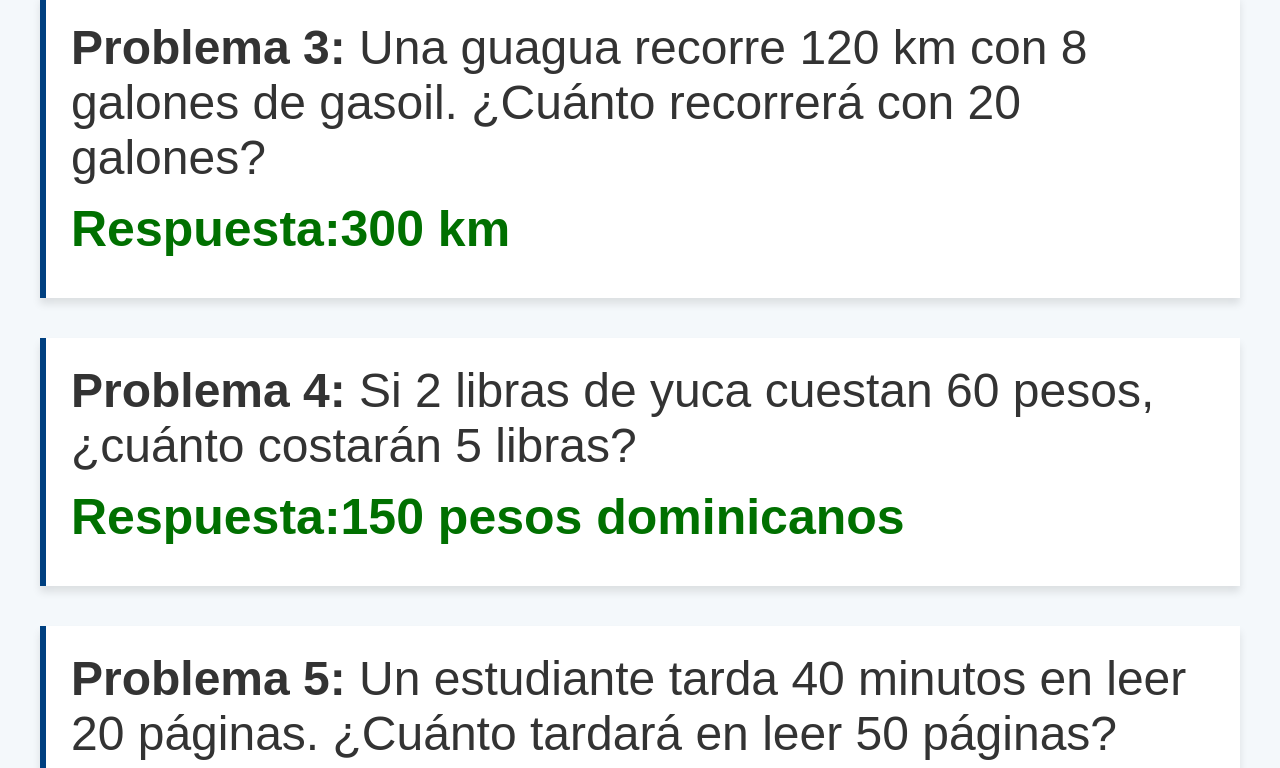
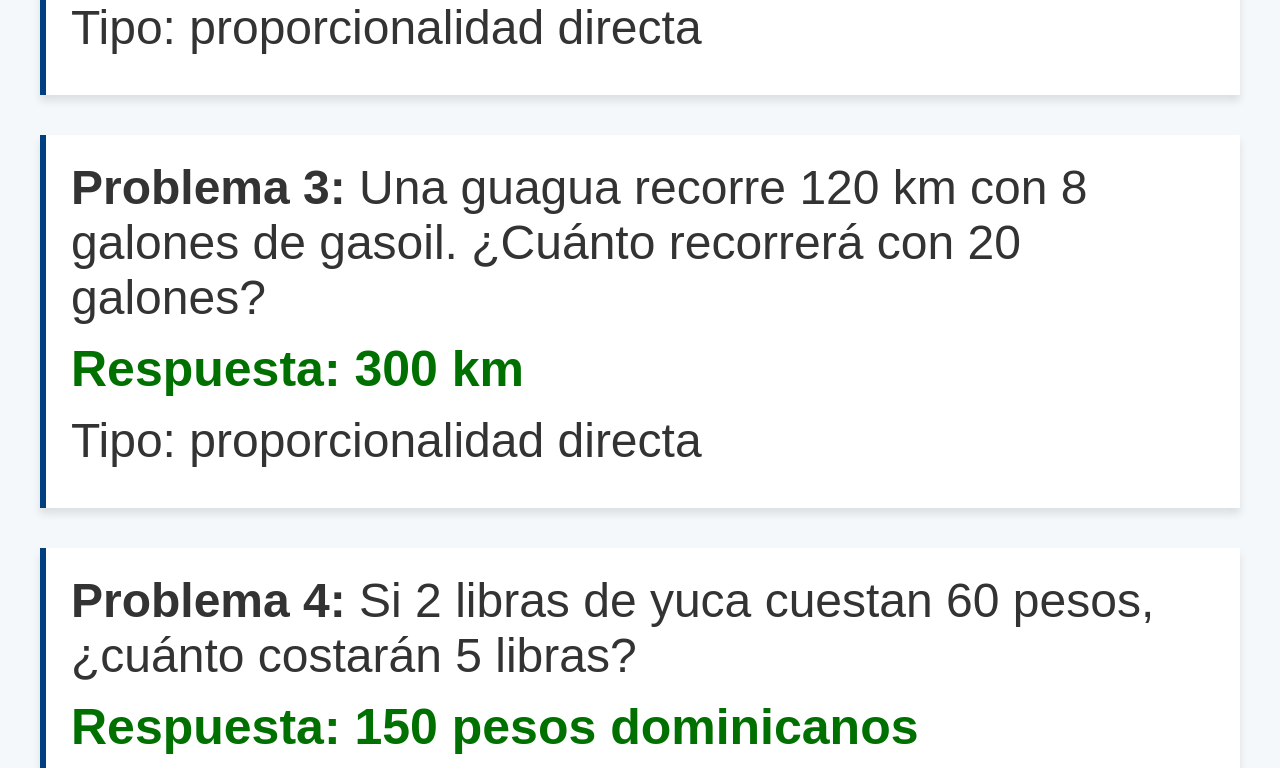
Before and after one commit to ingluisnolasco/primero, a plain HTML site: page problemas.html in a window 1280 px wide. Shown: the part 770-1538 px from the top of the page. Drawn offline with Linux system fonts and the light colour scheme.

Commit message:
Update problemas.html

```diff
--- a/problemas.html
+++ b/problemas.html
@@ -85,195 +85,58 @@
     </footer>
 
     <script>
-
 const problemas = [
-            { "problema": "Si 3 plátanos cuestan 15 pesos dominicanos, ¿cuánto costarán 10 plátanos?", "respuesta": "50 pesos dominicanos" },
-            { "problema": "Si 5 litros de gasolina cuestan 550 pesos dominicanos, ¿cuánto costarán 12 litros?", "respuesta": "1320 pesos dominicanos" },
-            { "problema": "Una guagua recorre 120 km con 8 galones de gasoil. ¿Cuánto recorrerá con 20 galones?", "respuesta": "300 km" },
-            { "problema": "Si 2 libras de yuca cuestan 60 pesos, ¿cuánto costarán 5 libras?", "respuesta": "150 pesos dominicanos" },
-            { "problema": "Un estudiante tarda 40 minutos en leer 20 páginas. ¿Cuánto tardará en leer 50 páginas?", "respuesta": "100 minutos" },
-            { "problema": "Una empleada doméstica gana 1,200 pesos por 2 días de trabajo. ¿Cuánto ganará por 5 días?", "respuesta": "3000 pesos dominicanos" },
-            { "problema": "Si 4 botellas de agua de 5 galones cuestan 400 pesos, ¿cuánto costarán 9 botellas?", "respuesta": "900 pesos dominicanos" },
-            { "problema": "Un colmado vende 3 libras de arroz por 90 pesos. ¿Cuánto costarán 10 libras?", "respuesta": "300 pesos dominicanos" },
-            { "problema": "Si una guagua tarda 2 horas en recorrer 80 km, ¿cuánto tardará en recorrer 200 km?", "respuesta": "5 horas" },
-            { "problema": "Un vendedor ambulante gana 750 pesos vendiendo 15 empanadas. ¿Cuánto ganará vendiendo 40 empanadas?", "respuesta": "2000 pesos dominicanos" },
-            { "problema": "Una empresa de Santiago produce 100 cajas de cigarros en 4 horas. ¿Cuántas producirá en 10 horas?", "respuesta": "250 cajas" },
-            { "problema": "Un agricultor cultiva 30 tareas de tierra en 6 días. ¿Cuántas cultivará en 10 días?", "respuesta": "50 tareas" },
-            { "problema": "Si 6 huevos cuestan 60 pesos, ¿cuánto costarán 18 huevos?", "respuesta": "180 pesos dominicanos" },
-            { "problema": "Una persona consume 4 botellitas de agua al día. ¿Cuántas necesitará para 15 días?", "respuesta": "60 botellitas" },
-            { "problema": "Un estudiante de Baní recorre 15 km en 45 minutos en bicicleta. ¿Cuánto recorrerá en 2 horas?", "respuesta": "40 km" },
-            { "problema": "Un taxista cobra 250 pesos por 5 kilómetros. ¿Cuánto cobrará por 12 kilómetros?", "respuesta": "600 pesos dominicanos" },
-            { "problema": "Una planta de energía solar genera 150 kWh en 5 días. ¿Cuánta energía generará en 12 días?", "respuesta": "360 kWh" },
-            { "problema": "Si un saco de cemento cuesta 580 pesos y alcanza para 4 m², ¿cuánto costarán 10 m²?", "respuesta": "1450 pesos dominicanos" },
-            { "problema": "Una persona paga 900 pesos de luz por consumir 120 kWh. ¿Cuánto pagará si consume 200 kWh?", "respuesta": "1500 pesos dominicanos" },
-            { "problema": "Si 2 libras de carne cuestan 300 pesos, ¿cuánto costarán 7 libras?", "respuesta": "1050 pesos dominicanos" },
-            {
-                "problema": "Si 3 trabajadores pueden construir una casa en 12 días, ¿en cuántos días podrán construirla 6 trabajadores?",
-                "respuesta": "6 días"
-            },
-            {
-                "problema": "Si un camión puede transportar 10 toneladas de carga en 5 horas, ¿cuánto tiempo tardará en transportar 30 toneladas?",
-                "respuesta": "15 horas"
-            },
-            {
-                "problema": "Si 5 personas pueden pintar una casa en 8 horas, ¿cuántas horas tardarán 20 personas en pintarla?",
-                "respuesta": "2 horas"
-            },
-            {
-                "problema": "Si 4 impresoras pueden imprimir 500 hojas en 10 minutos, ¿cuánto tardarán 8 impresoras en imprimir 500 hojas?",
-                "respuesta": "5 minutos"
-            },
-            {
-                "problema": "Si un agricultor siembra 100 metros cuadrados de arroz en 20 días, ¿cuánto tardará en sembrar 500 metros cuadrados?",
-                "respuesta": "100 días"
-            },
-            {
-                "problema": "Si 6 trabajadores construyen un muro en 15 días, ¿cuántos días tardarán 3 trabajadores en construir el mismo muro?",
-                "respuesta": "30 días"
-            },
-            {
-                "problema": "Si 3 máquinas producen 600 botellas por hora, ¿cuántas máquinas se necesitarán para producir 1800 botellas por hora?",
-                "respuesta": "9 máquinas"
-            },
-            {
-                "problema": "Si 2 cisternas llenan una piscina en 10 horas, ¿cuántas horas tardarán 4 cisternas en llenarla?",
-                "respuesta": "5 horas"
-            },
-            {
-                "problema": "Si un agricultor cosecha 120 kilos de tomate en 8 horas, ¿cuánto tiempo tardará en cosechar 240 kilos de tomate?",
-                "respuesta": "16 horas"
-            },
-            {
-                "problema": "Si una máquina produce 200 piezas por hora, ¿cuántas horas necesitarán 5 máquinas para producir 2000 piezas?",
-                "respuesta": "2 horas"
-            },
-            {
-                "problema": "Si 3 trabajadores pueden cultivar 60 tareas de tierra en 9 días, ¿en cuántos días podrán cultivar 180 tareas de tierra 6 trabajadores?",
-                "respuesta": "9 días"
-            },
-            {
-                "problema": "Si 7 personas pueden limpiar un parque en 14 horas, ¿cuántas personas necesitarán para limpiar el parque en 7 horas?",
-                "respuesta": "14 personas"
-            },
-            {
-                "problema": "Si un motor puede bombear 200 litros de agua en 10 minutos, ¿cuánto tiempo tardará en bombear 600 litros de agua?",
-                "respuesta": "30 minutos"
-            },
-            {
-                "problema": "Si un barco recorre 100 kilómetros en 5 horas, ¿cuánto tiempo tardará en recorrer 400 kilómetros?",
-                "respuesta": "20 horas"
-            },
-            {
-                "problema": "Si 4 carpinteros terminan de construir una mesa en 16 horas, ¿cuántos carpinteros necesitarían para construirla en 4 horas?",
-                "respuesta": "16 carpinteros"
-            },
-            {
-                "problema": "Si 3 personas siembran 150 plantas en 6 horas, ¿cuántas horas necesitarán 6 personas para sembrar 450 plantas?",
-                "respuesta": "6 horas"
-            },
-            {
-                "problema": "Si 5 vacas producen 50 litros de leche en 4 horas, ¿cuántas vacas se necesitan para producir 100 litros en 8 horas?",
-                "respuesta": "10 vacas"
-            },
-            {
-                "problema": "Si 2 carpinteros tardan 12 días en hacer 2 muebles, ¿cuántos días tardarán 4 carpinteros en hacer 4 muebles?",
-                "respuesta": "6 días"
-            },
-            {
-                "problema": "Si un motor puede bombear 400 litros de agua en 10 minutos, ¿cuántos litros de agua podrá bombear en 30 minutos?",
-                "respuesta": "1200 litros"
-            },
-            {
-                "problema": "Si una máquina produce 600 piezas en 8 horas, ¿cuántas horas necesitarán 3 máquinas para producir 1800 piezas?",
-                "respuesta": "4 horas"
-            },
-            {
-                "problema": "Si 3 trabajadores construyen una bodega en 15 días, ¿en cuántos días podrán construirla 9 trabajadores?",
-                "respuesta": "5 días"
-            },
-            {
-                "problema": "¿Cuál es el 50% de 100?",
-                "respuesta": 50
-            },
-            {
-                "problema": "¿Cuál es el 25% de 80?",
-                "respuesta": 20
-            },
-            {
-                "problema": "¿Cuál es el 10% de 120?",
-                "respuesta": 12
-            },
-            {
-                "problema": "¿Cuál es el 75% de 40?",
-                "respuesta": 30
-            },
-            {
-                "problema": "¿Cuál es el 20% de 55?",
-                "respuesta": 11
-            },
-            {
-                "problema": "¿Cuál es el 1% de 300?",
-                "respuesta": 3
-            },
-            {
-                "problema": "¿Cuál es el 30% de 90?",
-                "respuesta": 27
-            },
-            {
-                "problema": "¿Cuál es el 60% de 70?",
-                "respuesta": 42
-            },
-            {
-                "problema": "¿Cuál es el 90% de 50?",
-                "respuesta": 45
-            },
-            {
-                "problema": "¿Cuál es el 5% de 200?",
-                "respuesta": 10
-            },
-            {
-                "problema": "¿Cuál es el 15% de 60?",
-                "respuesta": 9
-            },
-            {
-                "problema": "¿Cuál es el 35% de 40?",
-                "respuesta": 14
-            },
-            {
-                "problema": "¿Cuál es el 80% de 25?",
-                "respuesta": 20
-            },
-            {
-                "problema": "¿Cuál es el 40% de 35?",
-                "respuesta": 14
-            },
-            {
-                "problema": "¿Cuál es el 2% de 150?",
-                "respuesta": 3
-            },
-            {
-                "problema": "¿Cuál es el 50% de 37?",
-                "respuesta": 18.5
-            },
-            {
-                "problema": "¿Cuál es el 10% de 75?",
-                "respuesta": 7.5
-            },
-            {
-                "problema": "¿Cuál es el 25% de 50?",
-                "respuesta": 12.5
-            },
-            {
-                "problema": "¿Cuál es el 75% de 12?",
-                "respuesta": 9
-            },
-            {
-                "problema": "¿Cuál es el 20% de 45?",
-                "respuesta": 9
-            }
+  { "problema": "Si 3 plátanos cuestan 15 pesos dominicanos, ¿cuánto costarán 10 plátanos?", "respuesta": "50 pesos dominicanos", "tipo": "proporcionalidad directa" },
+  { "problema": "Si 5 litros de gasolina cuestan 550 pesos dominicanos, ¿cuánto costarán 12 litros?", "respuesta": "1320 pesos dominicanos", "tipo": "proporcionalidad directa" },
+  { "problema": "Una guagua recorre 120 km con 8 galones de gasoil. ¿Cuánto recorrerá con 20 galones?", "respuesta": "300 km", "tipo": "proporcionalidad directa" },
+  { "problema": "Si 2 libras de yuca cuestan 60 pesos, ¿cuánto costarán 5 libras?", "respuesta": "150 pesos dominicanos", "tipo": "proporcionalidad directa" },
+  { "problema": "Un estudiante tarda 40 minutos en leer 20 páginas. ¿Cuánto tardará en leer 50 páginas?", "respuesta": "100 minutos", "tipo": "proporcionalidad directa" },
+  { "problema": "Una empleada doméstica gana 1,200 pesos por 2 días de trabajo. ¿Cuánto ganará por 5 días?", "respuesta": "3000 pesos dominicanos", "tipo": "proporcionalidad directa" },
+  { "problema": "Si 3 trabajadores pueden construir una casa en 12 días, ¿en cuántos días podrán construirla 6 trabajadores?", "respuesta": "6 días", "tipo": "proporcionalidad inversa" },
+  { "problema": "Si un camión puede transportar 10 toneladas de carga en 5 horas, ¿cuánto tiempo tardará en transportar 30 toneladas?", "respuesta": "15 horas", "tipo": "proporcionalidad directa" },
+  { "problema": "Si 5 personas pueden pintar una casa en 8 horas, ¿cuántas horas tardarán 20 personas en pintarla?", "respuesta": "2 horas", "tipo": "proporcionalidad inversa" },
+  { "problema": "Si un agricultor cosecha 120 kilos de tomate en 8 horas, ¿cuánto tiempo tardará en cosechar 240 kilos de tomate?", "respuesta": "16 horas", "tipo": "proporcionalidad directa" },
+  { "problema": "Si un vehículo viaja a 60 km/h y tarda 3 horas en llegar a su destino, ¿cuánto tardará si viaja a 90 km/h?", "respuesta": "2 horas", "tipo": "proporcionalidad inversa" },
+  { "problema": "Si 4 entradas para un concierto cuestan 8000 pesos dominicanos, ¿cuánto costarán 7 entradas?", "respuesta": "14000 pesos dominicanos", "tipo": "proporcionalidad directa" },
+  { "problema": "Un grifo llena un tanque de agua en 6 horas con un caudal de 10 litros por minuto. ¿Cuánto tardará si el caudal es de 15 litros por minuto?", "respuesta": "4 horas", "tipo": "proporcionalidad inversa" },
+  { "problema": "Si 1 kilogramo de arroz cuesta 70 pesos dominicanos, ¿cuánto costarán 3.5 kilogramos?", "respuesta": "245 pesos dominicanos", "tipo": "proporcionalidad directa" },
+  { "problema": "Si 15 obreros tardan 20 días en completar una obra, ¿cuántos días tardarán 10 obreros en hacer la misma obra?", "respuesta": "30 días", "tipo": "proporcionalidad inversa" },
+  { "problema": "Una impresora imprime 25 páginas en 5 minutos. ¿Cuántas páginas imprimirá en 12 minutos?", "respuesta": "60 páginas", "tipo": "proporcionalidad directa" },
+  { "problema": "Si 6 vacas producen 90 litros de leche al día, ¿cuántos litros producirán 10 vacas?", "respuesta": "150 litros", "tipo": "proporcionalidad directa" },
+  { "problema": "Si 8 personas pueden comer una pizza en 15 minutos, ¿cuánto tardarán 4 personas en comer la misma pizza?", "respuesta": "30 minutos", "tipo": "proporcionalidad inversa" },
+  { "problema": "Un sastre usa 2.5 metros de tela para hacer una camisa. ¿Cuántos metros necesitará para hacer 6 camisas?", "respuesta": "15 metros", "tipo": "proporcionalidad directa" },
+  { "problema": "Si 30 estudiantes pueden hacer un proyecto en 4 horas, ¿cuántas horas tardarán 20 estudiantes en hacer el mismo proyecto?", "respuesta": "6 horas", "tipo": "proporcionalidad inversa" },
+  { "problema": "Si una caja de 12 huevos cuesta 180 pesos dominicanos, ¿cuánto costarán 5 huevos?", "respuesta": "75 pesos dominicanos", "tipo": "proporcionalidad directa" },
+  { "problema": "Un camión con una velocidad de 80 km/h llega a su destino en 4 horas. ¿A qué velocidad debe ir para llegar en 2 horas?", "respuesta": "160 km/h", "tipo": "proporcionalidad inversa" },
+  { "problema": "Si 5 kilogramos de manzanas cuestan 250 pesos dominicanos, ¿cuánto costarán 8 kilogramos?", "respuesta": "400 pesos dominicanos", "tipo": "proporcionalidad directa" },
+  { "problema": "Si 4 pintores tardan 6 días en pintar una casa, ¿cuántos pintores se necesitarán para pintarla en 3 días?", "respuesta": "8 pintores", "tipo": "proporcionalidad inversa" },
+  { "problema": "Un ciclista recorre 45 km en 1.5 horas. ¿Cuánto tiempo tardará en recorrer 90 km?", "respuesta": "3 horas", "tipo": "proporcionalidad directa" },
+  { "problema": "Si 10 paquetes de galletas cuestan 350 pesos dominicanos, ¿cuánto costarán 3 paquetes?", "respuesta": "105 pesos dominicanos", "tipo": "proporcionalidad directa" },
+  { "problema": "Si 20 gallinas consumen un saco de alimento en 10 días, ¿cuánto tiempo durará el mismo saco para 25 gallinas?", "respuesta": "8 días", "tipo": "proporcionalidad inversa" },
+  { "problema": "Una costurera hace 3 blusas en 9 horas. ¿Cuánto tiempo tardará en hacer 7 blusas?", "respuesta": "21 horas", "tipo": "proporcionalidad directa" },
+  { "problema": "Si 6 metros de tela cuestan 600 pesos dominicanos, ¿cuánto costarán 15 metros?", "respuesta": "1500 pesos dominicanos", "tipo": "proporcionalidad directa" },
+  { "problema": "Si una bomba de agua llena un tanque en 4 horas con un caudal de 50 litros/min, ¿cuánto tardará si el caudal es de 25 litros/min?", "respuesta": "8 horas", "tipo": "proporcionalidad inversa" },
+  { "problema": "Si 2 pizzas medianas alimentan a 6 personas, ¿cuántas pizzas se necesitarán para alimentar a 18 personas?", "respuesta": "6 pizzas", "tipo": "proporcionalidad directa" },
+  { "problema": "Un jardinero tarda 2 horas en cortar el césped de un jardín de 100 m². ¿Cuánto tardará en cortar el césped de un jardín de 250 m²?", "respuesta": "5 horas", "tipo": "proporcionalidad directa" },
+  { "problema": "Si 8 carpinteros construyen 40 sillas en 5 días, ¿cuántas sillas construirán 12 carpinteros en el mismo tiempo?", "respuesta": "60 sillas", "tipo": "proporcionalidad directa" },
+  { "problema": "Si 12 estudiantes llenan un formulario en 30 minutos, ¿cuánto tardarán 9 estudiantes en llenar el mismo formulario?", "respuesta": "40 minutos", "tipo": "proporcionalidad inversa" },
+  { "problema": "Si 5 kilogramos de papas cuestan 125 pesos dominicanos, ¿cuánto costarán 7 kilogramos?", "respuesta": "175 pesos dominicanos", "tipo": "proporcionalidad directa" },
+  { "problema": "Una empresa de limpieza tarda 10 horas en limpiar un edificio con 3 empleados. ¿Cuánto tiempo tardarán 5 empleados en limpiar el mismo edificio?", "respuesta": "6 horas", "tipo": "proporcionalidad inversa" },
+  { "problema": "Si 3 lapiceros cuestan 90 pesos dominicanos, ¿cuánto costarán 8 lapiceros?", "respuesta": "240 pesos dominicanos", "tipo": "proporcionalidad directa" },
+  { "problema": "Si un coche consume 6 litros de combustible para recorrer 100 km, ¿cuántos litros consumirá para recorrer 250 km?", "respuesta": "15 litros", "tipo": "proporcionalidad directa" },
+  { "problema": "Si 4 maestros pueden corregir 200 exámenes en 5 horas, ¿cuánto tiempo tardarán 10 maestros en corregir la misma cantidad de exámenes?", "respuesta": "2 horas", "tipo": "proporcionalidad inversa" },
+  { "problema": "Si 1.5 metros de alambre cuestan 45 pesos dominicanos, ¿cuánto costarán 4 metros?", "respuesta": "120 pesos dominicanos", "tipo": "proporcionalidad directa" },
+  { "problema": "Si 5 obreros pueden cavar una zanja en 12 horas, ¿cuántos obreros se necesitarán para cavarla en 6 horas?", "respuesta": "10 obreros", "tipo": "proporcionalidad inversa" },
+  { "problema": "Un panadero usa 500 gramos de harina para hacer 10 panes. ¿Cuántos panes podrá hacer con 1.5 kg de harina?", "respuesta": "30 panes", "tipo": "proporcionalidad directa" },
+  { "problema": "Si 7 libros cuestan 1400 pesos dominicanos, ¿cuánto costarán 3 libros?", "respuesta": "600 pesos dominicanos", "tipo": "proporcionalidad directa" },
+  { "problema": "Si un ciclista mantiene una velocidad constante de 20 km/h, ¿cuánto tiempo tardará en recorrer 50 km?", "respuesta": "2.5 horas", "tipo": "proporcionalidad directa" },
+  { "problema": "Si 3 pintores tardan 8 horas en pintar una habitación, ¿cuánto tardarán 6 pintores en pintar la misma habitación?", "respuesta": "4 horas", "tipo": "proporcionalidad inversa" },
+  { "problema": "Si 2 docenas de refrescos cuestan 480 pesos dominicanos, ¿cuánto costarán 5 refrescos?", "respuesta": "100 pesos dominicanos", "tipo": "proporcionalidad directa" },
+  { "problema": "Una fábrica produce 500 unidades en 4 horas con 10 máquinas. ¿Cuánto tiempo tardará en producir 1000 unidades con la misma cantidad de máquinas?", "respuesta": "8 horas", "tipo": "proporcionalidad directa" },
+  { "problema": "Si 6 personas pueden limpiar un parque en 3 horas, ¿cuántas personas se necesitarán para limpiarlo en 1 hora?", "respuesta": "18 personas", "tipo": "proporcionalidad inversa" },
+  { "problema": "Si un camión transporta 1500 kg de arena en 3 viajes, ¿cuántos kilogramos de arena transportará en 7 viajes?", "respuesta": "3500 kg", "tipo": "proporcionalidad directa" },
+  { "problema": "Si 9 estudiantes resuelven 45 problemas en 1 hora, ¿cuántos problemas resolverán 5 estudiantes en la misma hora?", "respuesta": "25 problemas", "tipo": "proporcionalidad directa" }
 ]
-
-        // */
 const contenedor = document.getElementById("contenedor-problemas");
 
 problemas.forEach((item, index) => {
@@ -281,8 +144,8 @@
     div.className = "problema";
     div.innerHTML = `
         <strong>Problema ${index + 1}:</strong> ${item.problema}
-        <p class="respuesta">Respuesta:${item.respuesta}</p>
-
+        <p class="respuesta">Respuesta: ${item.respuesta}</p>
+        <p class="tipo">Tipo: ${item.tipo}</p>
     `;
     contenedor.appendChild(div);
 });
```
Lines whose indentation alone changed are shown as unchanged.
